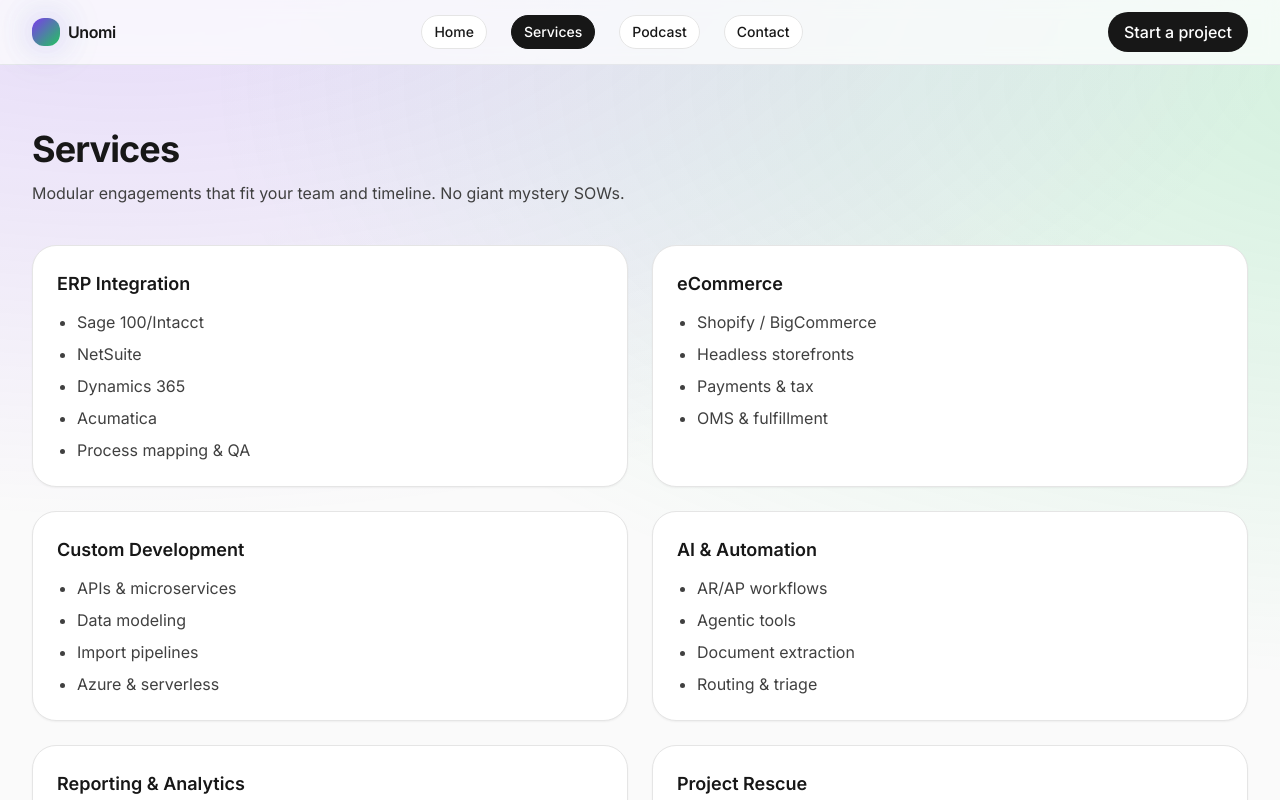
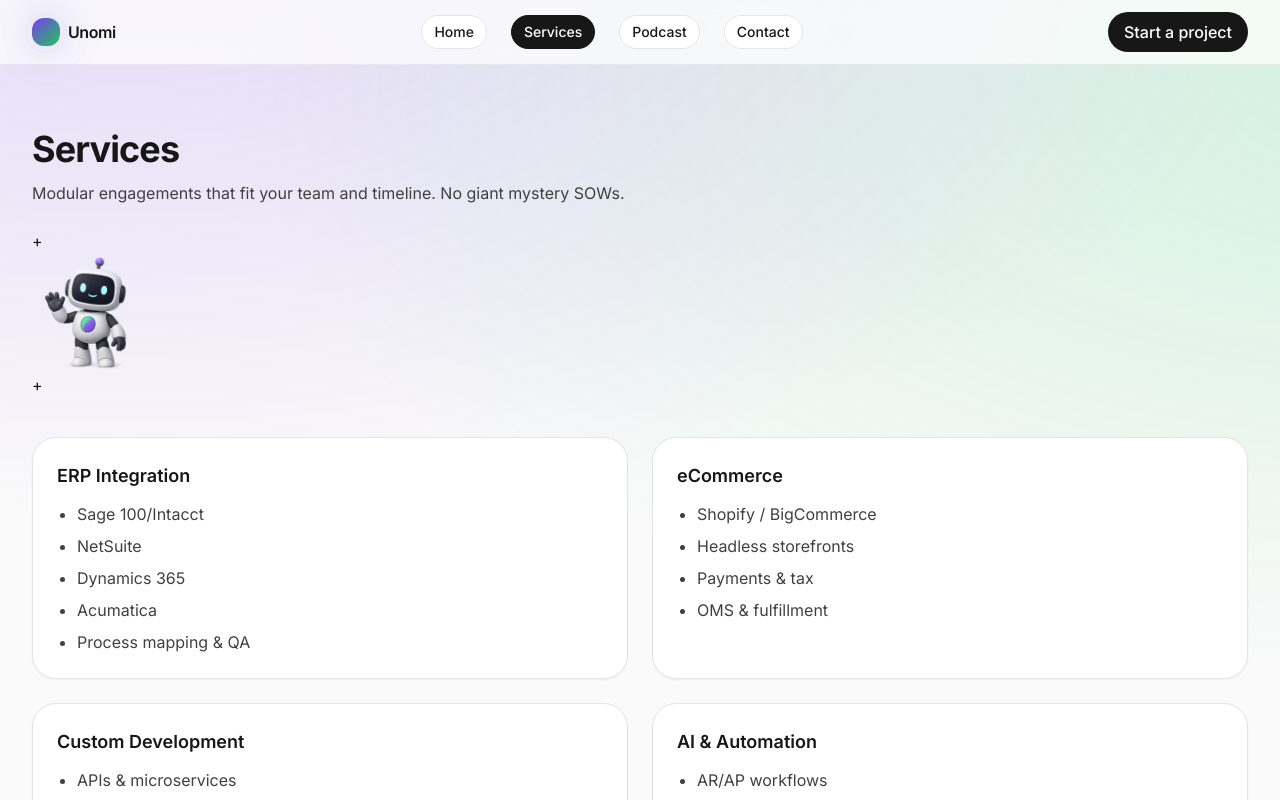
Before and after one commit to Nikki72581/unomi-site-starter-solid, a Next.js app: page /services in a window 1280 px wide. Shown: the top 800 px of the page. Built offline with nearby package versions, Linux system fonts and the light colour scheme.

Commit message:
feat(ui): add Unomi robot mascot assets + sprinkle images on home/services/contact, set favicon

```diff
--- a/app/contact/page.tsx
+++ b/app/contact/page.tsx
@@ -2,6 +2,7 @@
 import Header from "../../components/Header";
 import Footer from "../../components/Footer";
 import ContactForm from "./ContactForm";
+import Image from "next/image";
 
 export const metadata = { title: "Contact — Unomi" };
 
@@ -15,6 +16,14 @@ export default function ContactPage() {
           <p className="mt-3 text-neutral-700">
             Tell us what you’re trying to fix. We’ll follow up fast.
           </p>
+          <div className="mt-4">
+        <Image
+           src="/mascot/unomi-robot-256.png"
+          alt="Unomi robot"
+         width={100}
+           height={100}
+     />
+       </div>
           <ContactForm />
         </section>
       </main>
--- a/app/layout.tsx
+++ b/app/layout.tsx
@@ -6,7 +6,10 @@ const inter = Inter({ subsets: ["latin"], variable: "--font-inter" });
 export const metadata: Metadata = {
   title:"Unomi — Independent tech consulting, built on trust",
   description:"Unomi is an independent consultancy for eCommerce, ERP, custom development, reporting, and AI.",
-  icons:{icon:"/favicon.ico"},
+  icons:{
+    icon: ["/mascot/unomi-robot-32.png", "/favicon.ico"],
+    apple: "/mascot/unomi-robot-180.png"
+  },
   openGraph:{title:"Unomi",description:"Independent tech consulting, built on trust.",images:["/og.png"]},
   metadataBase:new URL("https://unomi.co")
 };
--- a/app/page.tsx
+++ b/app/page.tsx
@@ -2,6 +2,7 @@
 import Header from "../components/Header";
 import Footer from "../components/Footer";
 import Link from "next/link";
+import Image from "next/image";
 import { ArrowRight, Sparkles } from "lucide-react";
 import { manifesto } from "../content/manifesto";
 
@@ -31,6 +32,15 @@ export default function Home() {
                 Explore services
               </Link>
             </div>
+             <div className="mt-10 flex justify-center lg:justify-end">
+           <Image
+             src="/mascot/unomi-robot-512.png"
+             alt="Unomi robot mascot"
+             width={180}
+             height={180}
+            priority
+           />
++          </div>
           </div>
         </section>
 
--- a/app/services/page.tsx
+++ b/app/services/page.tsx
@@ -1,6 +1,9 @@
 import Header from "../../components/Header";
+
 import Footer from "../../components/Footer";
 export const metadata={title:"Services — Unomi"};
+
+import Image from "next/image";
 export default function Services(){
   return(<div className="min-h-screen flex flex-col">
     <Header/>
@@ -8,6 +11,14 @@ export default function Services(){
       <section className="mx-auto max-w-7xl px-4 sm:px-6 lg:px-8 pt-16 pb-10">
         <h1 className="text-4xl font-bold tracking-tight">Services</h1>
         <p className="mt-3 max-w-2xl text-neutral-700">Modular engagements that fit your team and timeline. No giant mystery SOWs.</p>
+        <div className="mt-6">
++          <Image
+           src="/mascot/unomi-robot-256.png"
+            alt="Unomi robot"
+            width={120}
+            height={120}
+          />
++        </div>
       </section>
       <section className="mx-auto max-w-7xl px-4 sm:px-6 lg:px-8 grid md:grid-cols-2 gap-6">
         {[
```
